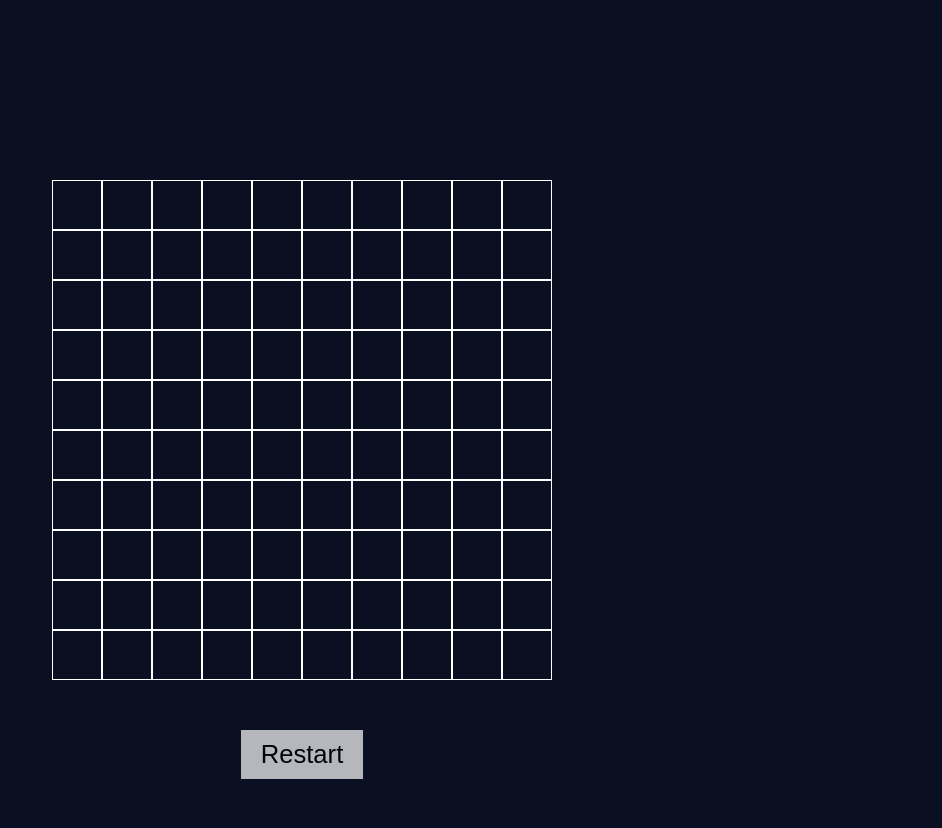
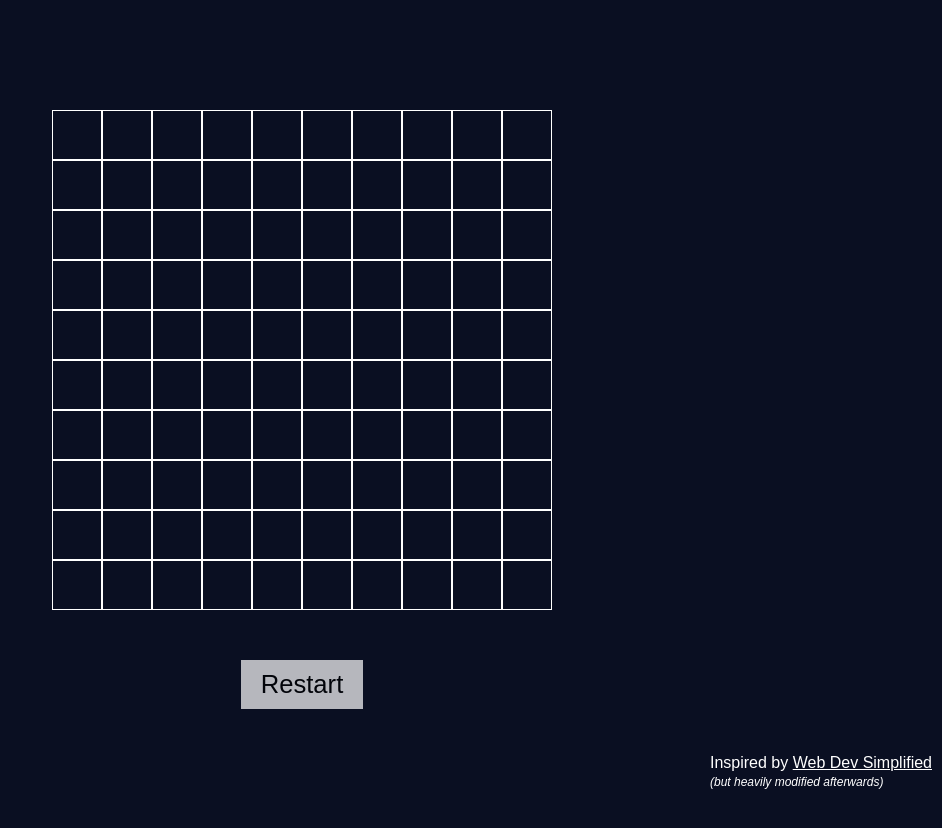
Before and after one commit to St-Permiakov/tic-tac-toe, a plain HTML site: page index.html in a window 1280 px wide. Shown: the whole page, without its empty margins (338-1280 px from the left). After the commit the page ends 800 px from the top, so only its background shows below. Drawn offline with Linux system fonts and the light colour scheme.

Commit message:
Copyright added

```diff
--- a/index.html
+++ b/index.html
@@ -18,6 +18,11 @@
     <footer>
       <button class="restartButton" id="restartButton">Restart</button>
     </footer>
+    <div class="copyright">
+      Inspired by <a href="https://www.youtube.com/watch?v=Y-GkMjUZsmM">Web Dev Simplified</a>
+      <br />
+      <i>(but heavily modified afterwards)</i>
+    </div>
   </main>
 </body>
 </html>
--- a/styles.css
+++ b/styles.css
@@ -16,11 +16,12 @@ body
   margin: 0;
   font-family: sans-serif;
   background-color: var(--backgroundColor);
+  color: var(--mainColor);
 }
 
 main
 {
-  margin: 100px 0;
+  margin: 30px 0;
 }
 
 header,
@@ -153,3 +154,20 @@ header
 {
   opacity: 1;
 }
+
+.copyright
+{
+  position: absolute;
+  bottom: 10px;
+  right: 10px;
+}
+
+.copyright a
+{
+  color: var(--mainColor);
+}
+
+.copyright i
+{
+  font-size: 12px;
+}
```
